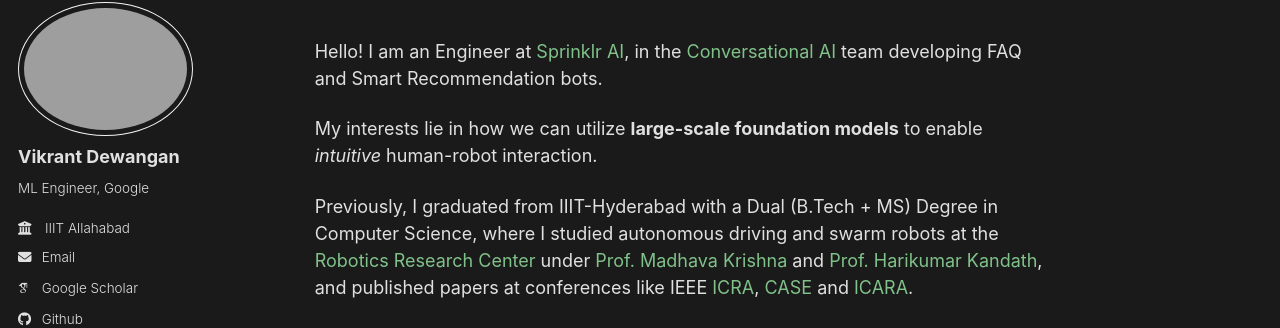
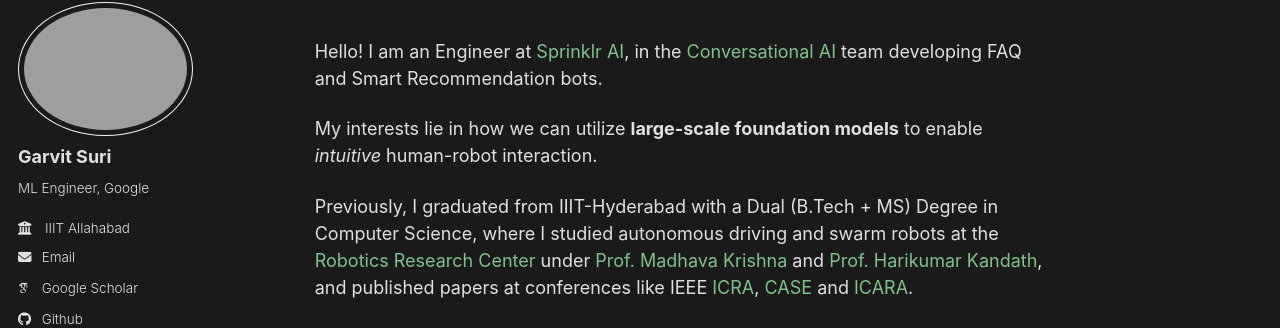
Before and after one commit to lordgavy01/lordgavy01.github.io, a Jekyll site: the page built from _pages/about.md, in a window 1280 px wide. Shown: the part 104-432 px from the top of the page. Built offline with Jekyll 4.4.1, drawn with Linux system fonts in a browser that asks for light colours; some web fonts are replaced.

Commit message:
change config

```diff
--- a/_config.yml
+++ b/_config.yml
@@ -22,7 +22,7 @@
 author:
   # Biographic information
   avatar           : "profile.jpg"
-  name             : "Vikrant Dewangan"
+  name             : "Garvit Suri"
   pronouns         : # example: "she/her"
   bio              : "ML Engineer, Google"
   # location         : "India"
@@ -43,7 +43,7 @@
   bitbucket        : # Username - Update with your username on the site
   codepen          : # Username
   dribbble         : # Username
-  github           : "Vikr-182"
+  github           : "lordgavy01"
   kaggle           : # Username
   stackoverflow    : # User number or user number and name (i.e., use "1" or "1/jeff-atwood")
 
```
